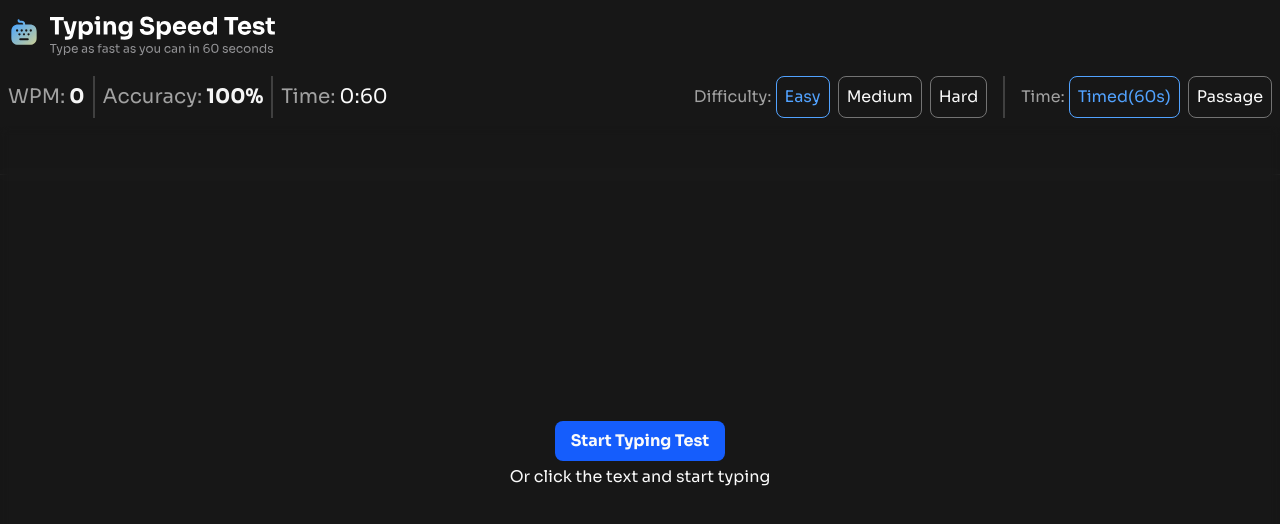
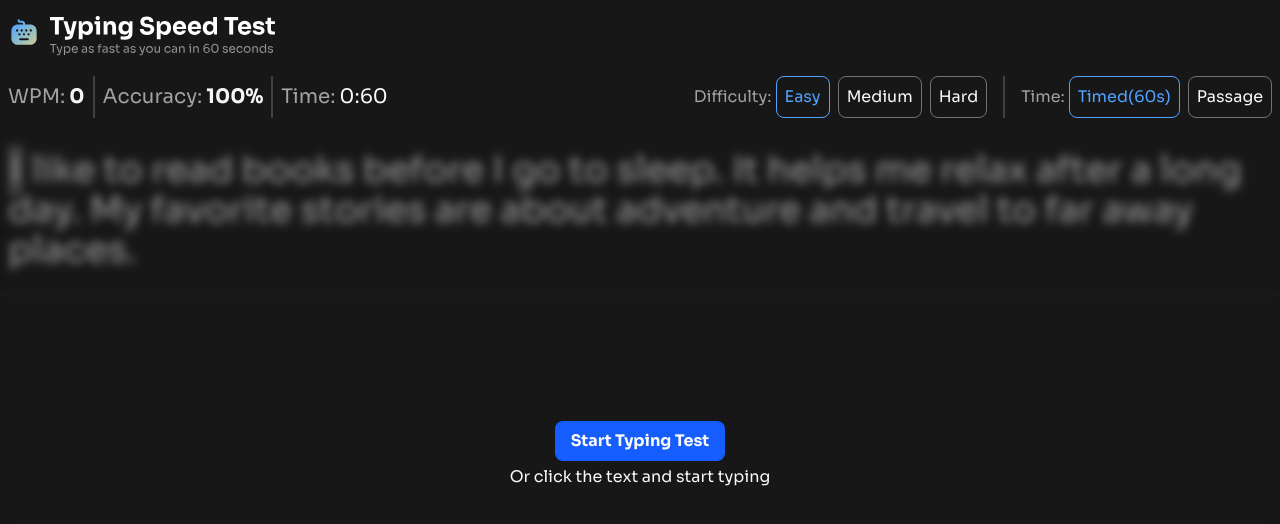
Before and after one commit to ZTanvir/fem-typing-speed-test, a React (Vite) app: page / in a window 1280 px wide. Shown: the top 524 px of the page. Built offline with nearby package versions, Linux system fonts and the light colour scheme; data requests are answered from the project's data file.

Commit message:
fixed shuffle data aguments

```diff
--- a/src/pages/home/HomePage.tsx
+++ b/src/pages/home/HomePage.tsx
@@ -26,9 +26,7 @@ const HomePage = () => {
         let data = await response.json();
         // in server /data/db.json/difficultyType not accessible
         data = import.meta.env.DEV ? data : data[difficultyType];
-        const shuffledData: Question[] = helperFunctions.shuffle(
-          data[difficultyType],
-        );
+        const shuffledData: Question[] = helperFunctions.shuffle(data);
         if (shuffledData.length > 0) {
           setQuestion(shuffledData[0].text);
         }
```
